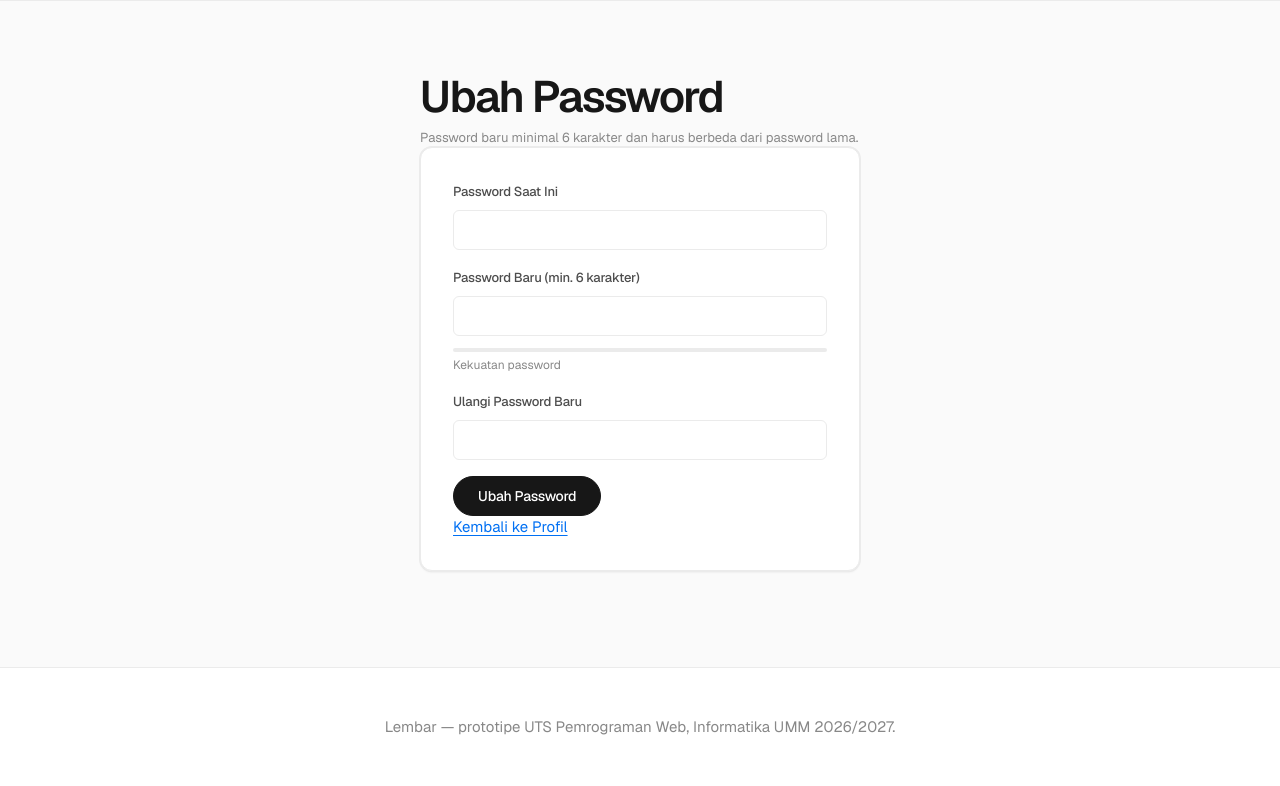
After one commit to Rombongan-Wong-Tulus/library-system, a PHP site: template views/auth/change-password.php in a window 1280 px wide. The commit adds this page. Shown: the part 63-849 px from the top of the page. Run offline with PHP 8.4, Linux system fonts and the light colour scheme; the template is opened without the code that fills it, so the values that code supplies are empty; some libraries are stand-ins or nearby versions.

Commit message:
feat/ubah-password
menambah fitur tampilan ubah password

```diff
--- a/assets/js/app.js
+++ b/assets/js/app.js
@@ -310,7 +310,7 @@ function initAdminExtraLabel() {
 
 /* ---------- Indikator Kekuatan Password ---------- */
 function initPasswordStrength() {
-    const pwInput = document.getElementById('register-password');
+    const pwInput = document.getElementById('register-password') || document.getElementById('change-password-new');
     const fill = document.getElementById('meter-fill');
     const text = document.getElementById('meter-text');
     if (!pwInput || !fill || !text) return;
--- a/src/Core/Application.php
+++ b/src/Core/Application.php
@@ -52,7 +52,9 @@ class Application
             'POST register' => [$authCtl, 'register'],
             'POST logout' => [$authCtl, 'logout'],
             'GET profile' => [$authCtl, 'profile'],
+            'GET change-password' => [$authCtl, 'showChangePassword'],
             'POST upgrade-plan' => [$authCtl, 'upgradePlan'],
+            'POST change-password' => [$authCtl, 'changePassword'],
             'GET rentals' => [$rental, 'myRentals'],
             'POST rent' => [$rental, 'rent'],
             'POST extend-rental' => [$rental, 'extend'],
--- /dev/null
+++ b/views/auth/change-password.php
@@ -0,0 +1,29 @@
+<section class="narrow">
+    <h1>Ubah Password</h1>
+    <p class="small muted">Password baru minimal 6 karakter dan harus berbeda dari password lama.</p>
+
+    <form method="post" action="index.php?r=change-password" class="form" id="change-password-form" data-validate novalidate>
+        <?= $this->csrf() ?>
+        <label class="field">
+            <span>Password Saat Ini</span>
+            <input type="password" name="current_password" required autocomplete="current-password">
+            <small class="error" hidden></small>
+        </label>
+        <label class="field">
+            <span>Password Baru (min. 6 karakter)</span>
+            <input type="password" name="password" id="change-password-new" required minlength="6" autocomplete="new-password">
+            <small class="error" hidden></small>
+            <div id="password-strength" class="password-meter" aria-live="polite">
+                <div class="meter-bar"><div class="meter-fill" id="meter-fill"></div></div>
+                <span class="meter-text small muted" id="meter-text">Kekuatan password</span>
+            </div>
+        </label>
+        <label class="field">
+            <span>Ulangi Password Baru</span>
+            <input type="password" name="confirm" required autocomplete="new-password">
+            <small class="error" hidden></small>
+        </label>
+        <button class="btn" type="submit">Ubah Password</button>
+        <p class="muted"><a href="index.php?r=profile">Kembali ke Profil</a></p>
+    </form>
+</section>
--- a/views/auth/profile.php
+++ b/views/auth/profile.php
@@ -54,6 +54,12 @@
     </section>
 
     <section class="panel">
+        <h2>Ubah Password</h2>
+        <p class="small">Klik tombol di bawah untuk mengubah kata sandi akun kamu.</p>
+        <a class="btn" href="index.php?r=change-password">Ubah Password</a>
+    </section>
+
+    <section class="panel">
         <h2>Riwayat Sewa Singkat</h2>
         <?php if ($recentTransactions === []): ?>
             <p class="empty">Belum ada riwayat transaksi sewa.</p>
```
Also changed, not shown: src/Controllers/AuthController.php (+30 -0 lines), src/Services/AuthService.php (+24 -0 lines), tests/ChangePasswordTest.php (added, +120 -0 lines).
